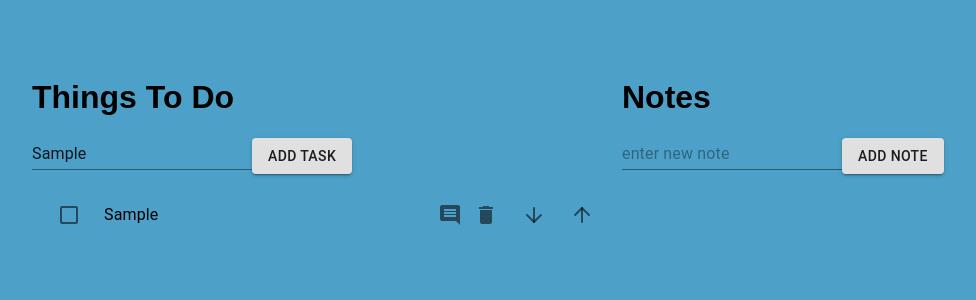
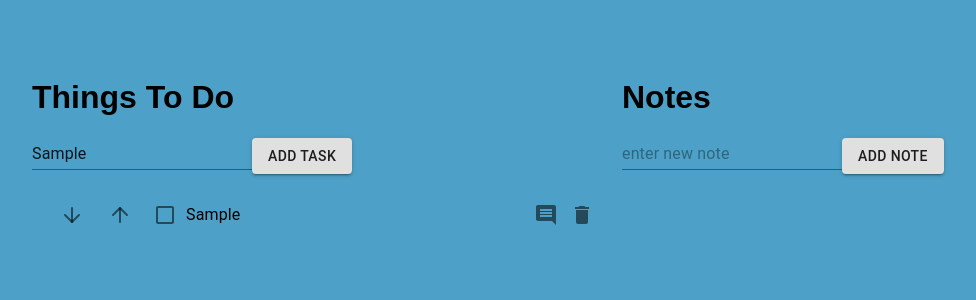
Before and after one commit to kslewis19/ToDoApp, a React (Create React App) app: page / in a window 1280 px wide. Both pictures are taken after typing "Sample" into the empty fields and a click on the button "ADD TASK". Shown: the top 300 px of the page, without its empty margins (18-994 px from the left). Built offline with nearby package versions, Linux system fonts and the light colour scheme.

Commit message:
moved arrows

```diff
--- a/src/TodoListItem.js
+++ b/src/TodoListItem.js
@@ -30,17 +30,21 @@ function TodoListItem (props) {
          </div>
     return(
       <ListItem key={props.value.id} role={undefined} >
-      <ListItemIcon>
-      <IconButton edge="end" aria-label="comments" onClick={props.handleToggle(props.value)}>
+      <IconButton edge="center" aria-label="comments">
+        <FiArrowDown/>
+        </IconButton>
+        <IconButton edge="center" aria-label="comments">
+        <FiArrowUp/>
+        </IconButton>
+      <IconButton edge="end"  onClick={props.handleToggle(props.value)}>
         <Checkbox
           edge="start"
           checked={props.checked.indexOf(props.value) !== -1}
-          tabIndex={-1}
           disableRipple
-          inputProps={{ 'aria-labelledby': props.labelId }}
+
         />
          </IconButton>
-      </ListItemIcon>
+
 
       {props.value.isEditing? edit: noEdit}
       <ListItemSecondaryAction>
@@ -50,12 +54,7 @@ function TodoListItem (props) {
         <IconButton edge="center" aria-label="comments">
           <DeleteIcon />
         </IconButton>
-        <IconButton edge="center" aria-label="comments">
-        <FiArrowDown/>
-        </IconButton>
-        <IconButton edge="center" aria-label="comments">
-        <FiArrowUp/>
-        </IconButton>
+
       </ListItemSecondaryAction>
 
     </ListItem>
```
